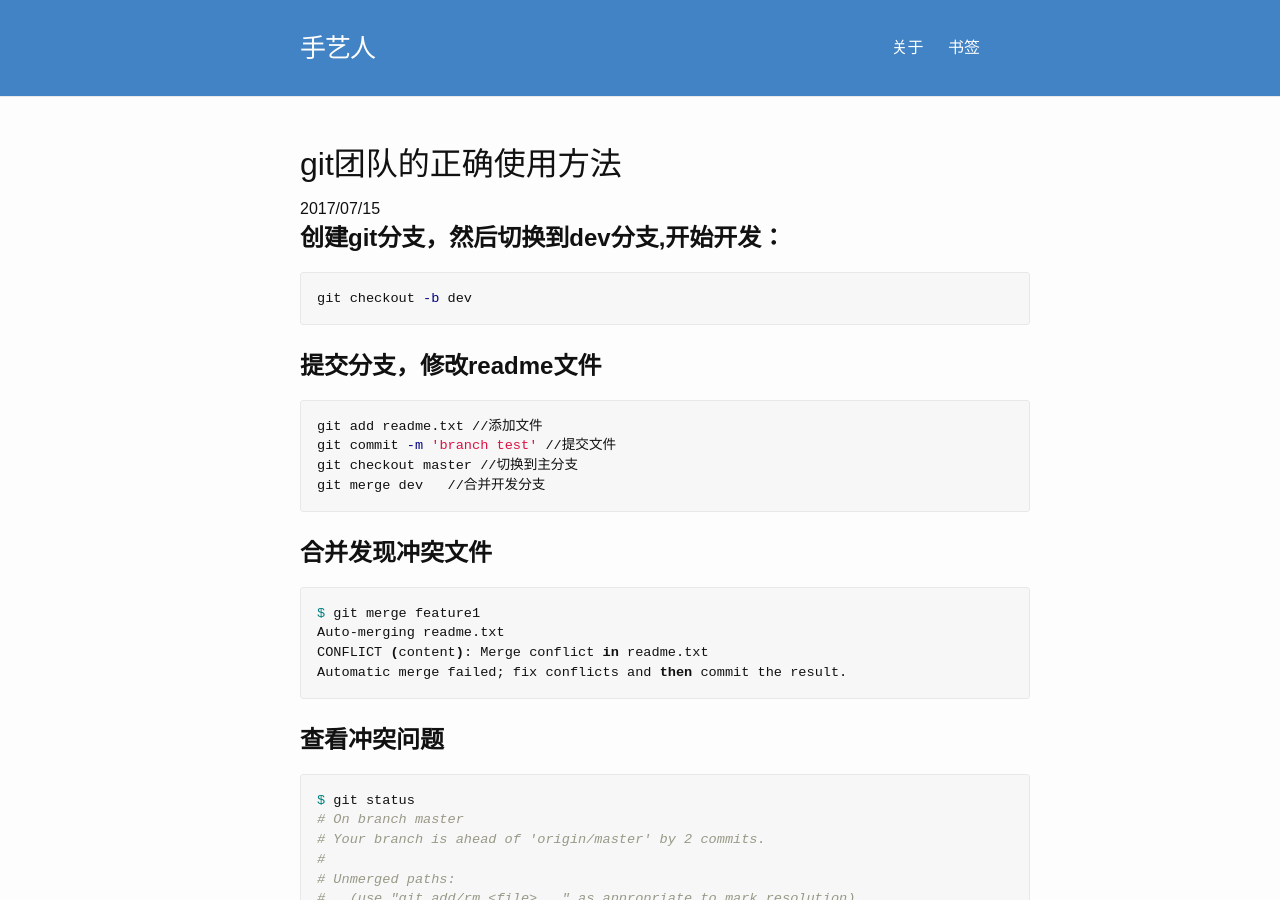
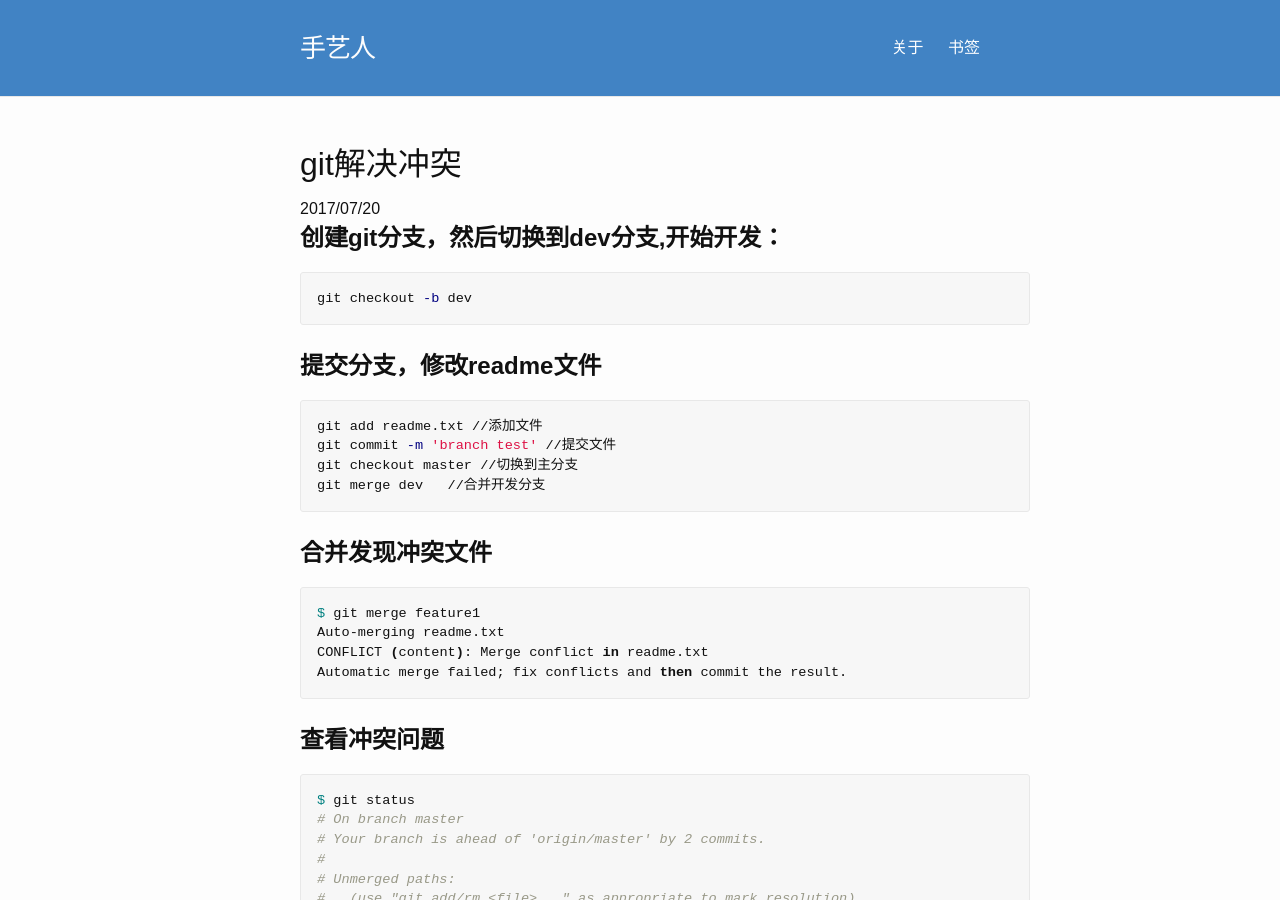
Before and after one commit to wuwenhan/wuwenhan.github.io, a Jekyll site: the page built from _posts/2017-07-20-git解决冲突.markdown, in a window 1280 px wide and 900 px high. Built offline with Jekyll 4.4.1, drawn with Linux system fonts in a browser that asks for light colours; comment, search, counter and statistics services are not loaded.

Commit message:
修改名称

```diff
--- a/_posts/2017-07-20-git解决冲突.markdown
+++ b/_posts/2017-07-20-git解决冲突.markdown
@@ -1,7 +1,7 @@
 ---
 layout: post
-title:  "git团队的正确使用方法"
-date:   2017-07-15 21:22:46
+title:  "git解决冲突"
+date:   2017-07-20 21:22:46
 categories: wuwenhan update
 ---
 
```
